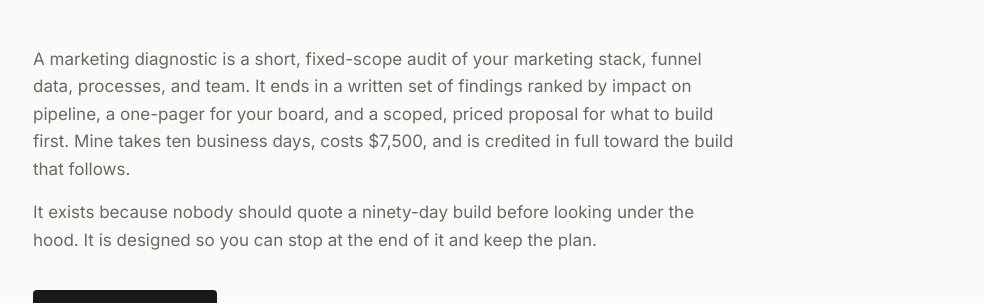
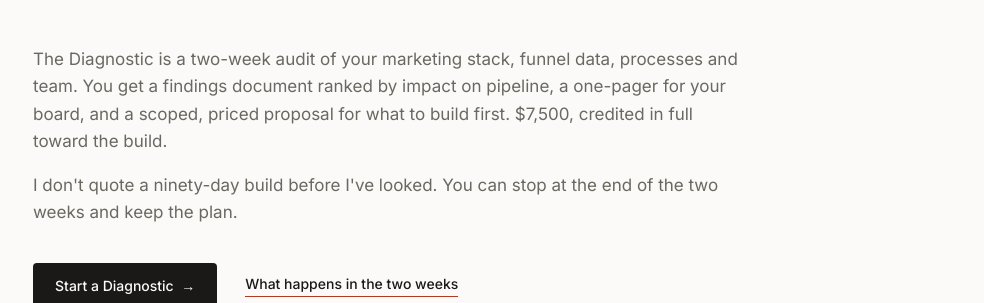
Before and after one commit to neelythomson/neelythomson-site, a Next.js app: page /diagnostic in a window 1280 px wide. Shown: the part 335-638 px from the top of the page, without its empty margins (127-1111 px from the left). Built offline with nearby package versions, Linux system fonts and the light colour scheme; no server answers.

Commit message:
Diagnostic: plainer copy

```diff
--- a/src/app/diagnostic/page.tsx
+++ b/src/app/diagnostic/page.tsx
@@ -51,7 +51,7 @@ const jsonLd = {
           name: "What is a marketing diagnostic?",
           acceptedAnswer: {
             "@type": "Answer",
-            text: "A marketing diagnostic is a short, fixed-scope audit of a company's marketing stack, funnel data, processes, and team, ending in a written set of findings ranked by impact on pipeline and a scoped proposal for what to fix first. Mine takes two weeks, costs $7,500, and is credited in full toward the build that follows.",
+            text: "A two-week audit of a company's marketing stack, funnel data, processes and team. It ends in a findings document ranked by impact on pipeline, a board one-pager, and a scoped, priced proposal for what to build first. $7,500, credited in full toward the build.",
           },
         },
         {
@@ -175,17 +175,15 @@ export default function Diagnostic() {
               Two weeks, and you&apos;ll know what&apos;s broken.
             </h1>
             <p className="measure text-[17px] leading-[1.62] text-muted">
-              A marketing diagnostic is a short, fixed-scope audit of your
-              marketing stack, funnel data, processes, and team. It ends in a
-              written set of findings ranked by impact on pipeline, a one-pager
-              for your board, and a scoped, priced proposal for what to build
-              first. Mine takes ten business days, costs $7,500, and is credited
-              in full toward the build that follows.
+              The Diagnostic is a two-week audit of your marketing stack, funnel
+              data, processes and team. You get a findings document ranked by
+              impact on pipeline, a one-pager for your board, and a scoped,
+              priced proposal for what to build first. $7,500, credited in full
+              toward the build.
             </p>
             <p className="measure mt-4 text-[17px] leading-[1.62] text-muted">
-              It exists because nobody should quote a ninety-day build before
-              looking under the hood. It is designed so you can stop at the end
-              of it and keep the plan.
+              I don&apos;t quote a ninety-day build before I&apos;ve looked.
+              You can stop at the end of the two weeks and keep the plan.
             </p>
             <div className="mt-9 flex flex-wrap items-center gap-x-7 gap-y-4">
               <a href="/#start" className="rounded-sm bg-ink px-[22px] py-[13px] text-sm font-medium text-bg transition-colors hover:bg-accent">
@@ -264,7 +262,7 @@ export default function Diagnostic() {
 
         <section className="bg-ink px-6 pt-24 pb-20 text-band sm:px-10 sm:pt-28 sm:pb-24">
           <div className="mx-auto max-w-[960px]">
-            <p className="label mb-8 text-white/55">Terms</p>
+            <p className="label mb-8 text-white/70">Terms</p>
             <h2 className="display-sm mb-7 max-w-[22ch] text-[clamp(1.9rem,3.4vw,2.9rem)] text-white">
               The whole agreement fits on this screen.
             </h2>
@@ -277,7 +275,7 @@ export default function Diagnostic() {
               ))}
             </div>
             <div className="mt-12 border-t border-white/20 pt-7">
-              <p className="label mb-4 text-white/55">Not included</p>
+              <p className="label mb-4 text-white/70">Not included</p>
               <ul className="max-w-[70ch] sm:columns-2 sm:gap-x-11">
                 {excluded.map((x) => (
                   <li key={x} className="relative break-inside-avoid py-1.5 pl-4 text-[13.5px] leading-[1.5] text-white/60">
@@ -304,7 +302,7 @@ export default function Diagnostic() {
               , the $7,500 comes off the price and the build starts the week
               after. If we don&apos;t, the findings, the one-pager, and the
               proposal are yours, and you&apos;re free to hand them to anyone
-              you like. Some people do exactly that.
+              you like.
             </p>
             <div className="mt-9 flex flex-wrap items-center gap-x-7 gap-y-4">
               <a href="/#start" className="rounded-sm bg-ink px-[22px] py-[13px] text-sm font-medium text-bg transition-colors hover:bg-accent">
```
